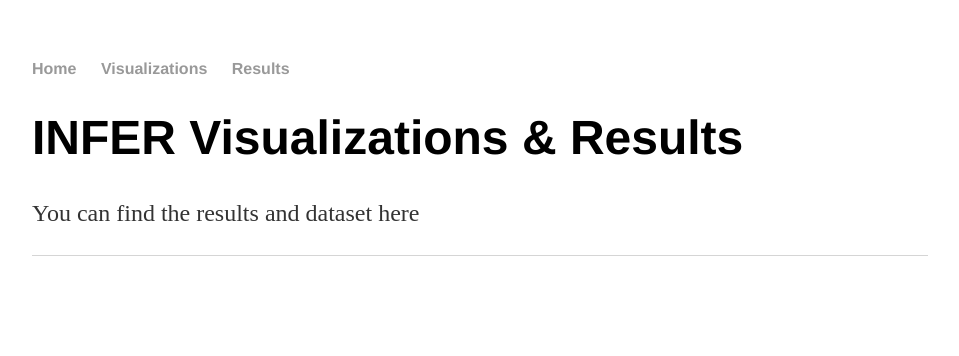
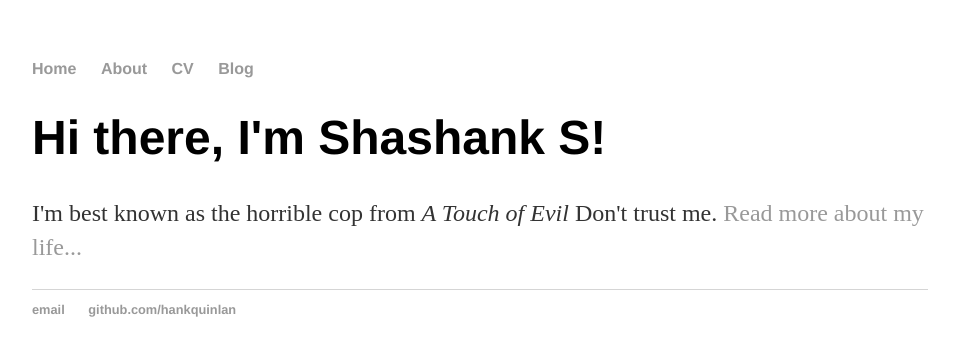
Before and after one commit to talsperre/talsperre.github.io, a Jekyll site: the page built from index.html, in a window 1280 px wide. Shown: the top 356 px of the page, without its empty margins (160-1119 px from the left). Built offline with Jekyll 4.4.1, drawn with Linux system fonts in a browser that asks for light colours.

Commit message:
Update index.html

```diff
--- a/index.html
+++ b/index.html
@@ -1,24 +1,8 @@
-<!DOCTYPE html>
-<html>
-	<head>
-		<title>INFER Visualizations & Results</title>
-		<link rel="stylesheet" type="text/css" href="/css/main.css">
-	</head>
-	<body>
-		<nav>
-    		<ul>
-        		<li><a href="/">Home</a></li>
-	        	<li><a href="/visualizations">Visualizations</a></li>
-        		<li><a href="/results">Results</a></li>
-    		</ul>
-		</nav>
-		<div class="container">
-    		<div class="blurb">
-        		<h1>INFER Visualizations & Results</h1>
-				<p>You can find the results and dataset here <a href="/results"></p>
-    		</div><!-- /.blurb -->
-		</div><!-- /.container -->
-		<footer>
-		</footer>
-	</body>
-</html>
+---
+layout: default
+title: Shashank S
+---
+<div class="blurb">
+	<h1>Hi there, I'm Shashank S!</h1>
+	<p>I'm best known as the horrible cop from <em>A Touch of Evil</em> Don't trust me. <a href="/about">Read more about my life...</a></p>
+</div><!-- /.blurb -->
```
